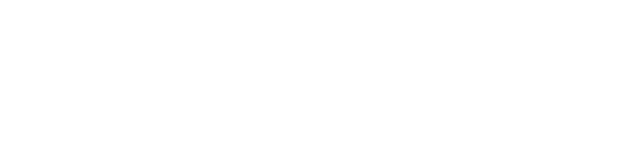
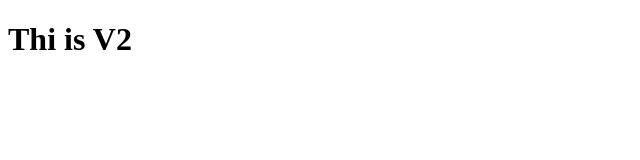
Before and after one commit to riku8073323081/diparepo, a plain HTML site: page index.html in a window 1280 px wide. Shown: the whole page, without its empty margins (0-640 px from the left). Drawn offline with Linux system fonts and the light colour scheme.

Commit message:
This is V2 for index.html

```diff
--- a/index.html
+++ b/index.html
@@ -6,6 +6,6 @@
     <title>Document</title>
 </head>
 <body>
-
+    <h1>Thi is V2</h1>
 </body>
 </html>
```
